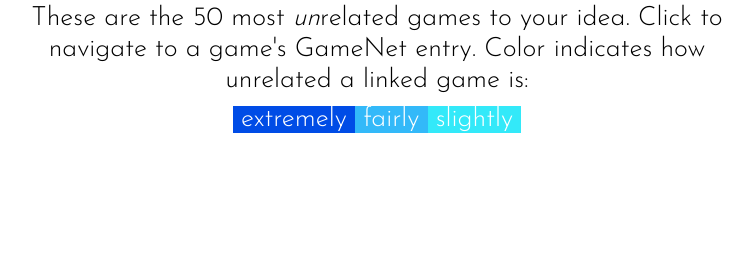
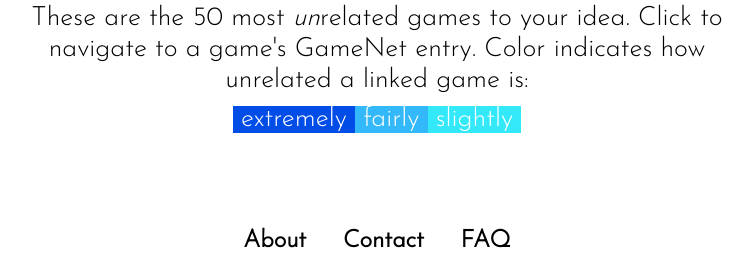
Before and after one commit to james-owen-ryan/gamenet, a Flask app: template backend/app/templates/gameIdea.html in a window 1280 px wide. Shown: the part 614-875 px from the top of the page, without its empty margins (263-1016 px from the left). Before the commit the page ends 747 px from the top, so only its background shows below. Run offline with Flask 2, Linux system fonts and the light colour scheme; the template is opened without the code that fills it, so the values that code supplies are empty; parts of the project's set-up code (start-up, migrations or seed data) failed here and were passed over.

Commit message:
Added site footer to game.html and gameIdea.html templates

```diff
--- a/backend/app/templates/gameIdea.html
+++ b/backend/app/templates/gameIdea.html
@@ -28,6 +28,27 @@
     text-decoration: none;
 	}
     a:active {
+      color: white;
+      text-decoration: none;
+    }
+    .footer {
+        font-family: 'Josefin Sans', sans-serif;
+        font-size: 24px;
+        font-weight: bold;
+      }
+    div.footer a:link {
+	  color: black;
+    text-decoration: none;
+	}
+	div.footer a:visited {
+	  color: black;
+    text-decoration: none;
+	}
+	div.footer a:hover {
+	  color: #FF5500;
+    text-decoration: none;
+	}
+    div.footer a:active {
       color: white;
       text-decoration: none;
     }
@@ -141,5 +162,13 @@
       </div>
     </div>
   {% endfor %}
+  <br>
+    <div class="footer">
+        <a href="/gamenet/about">About</a>
+        &nbsp;&nbsp;&nbsp;
+        <a href="mailto:jor@soe.ucsc.edu?cc=ekaltman@soe.ucsc.edu" target="_top">Contact</a>
+        &nbsp;&nbsp;&nbsp;
+        <a href="/gamenet/faq">FAQ</a>
+    </div>
   </center>
 </html>
```
